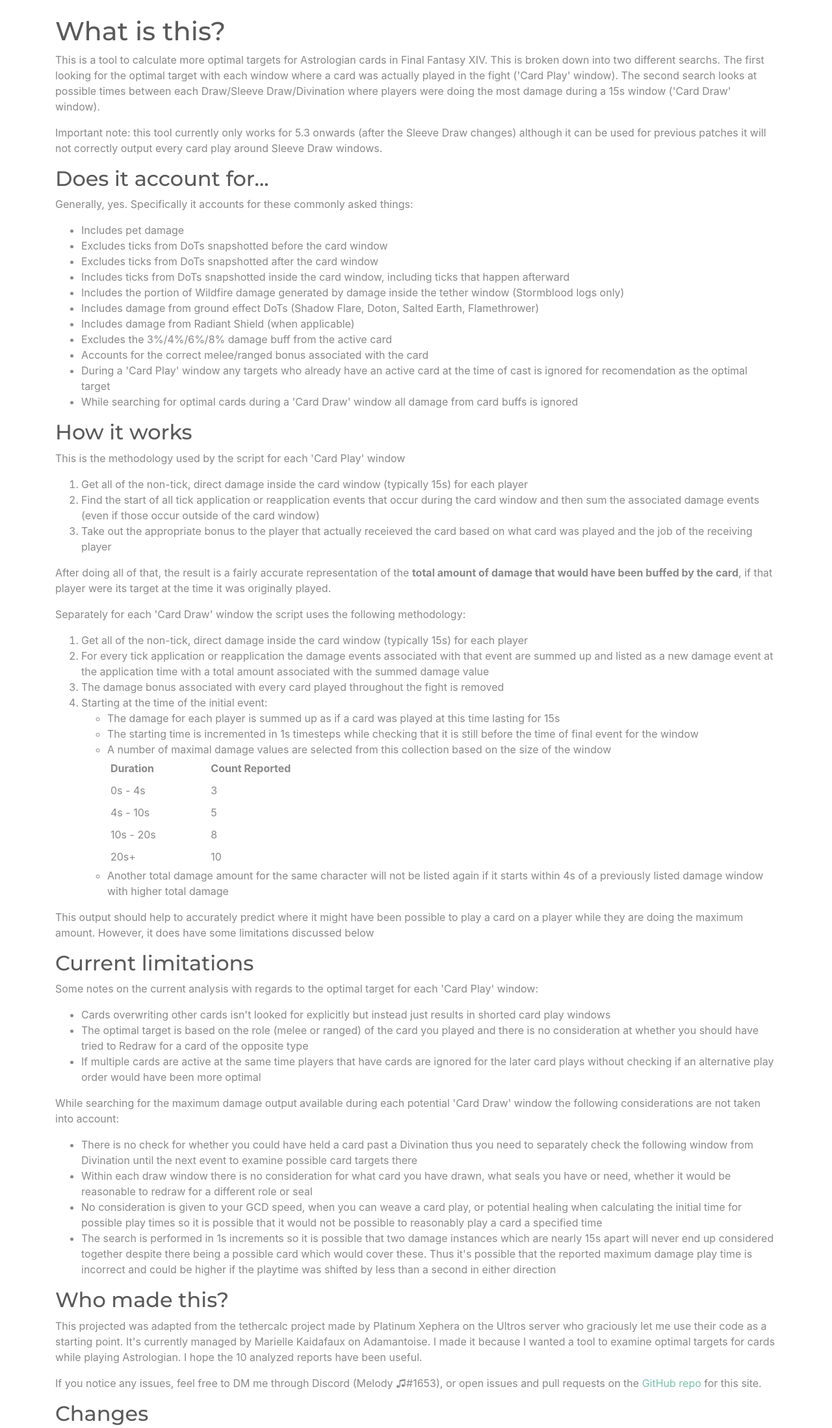
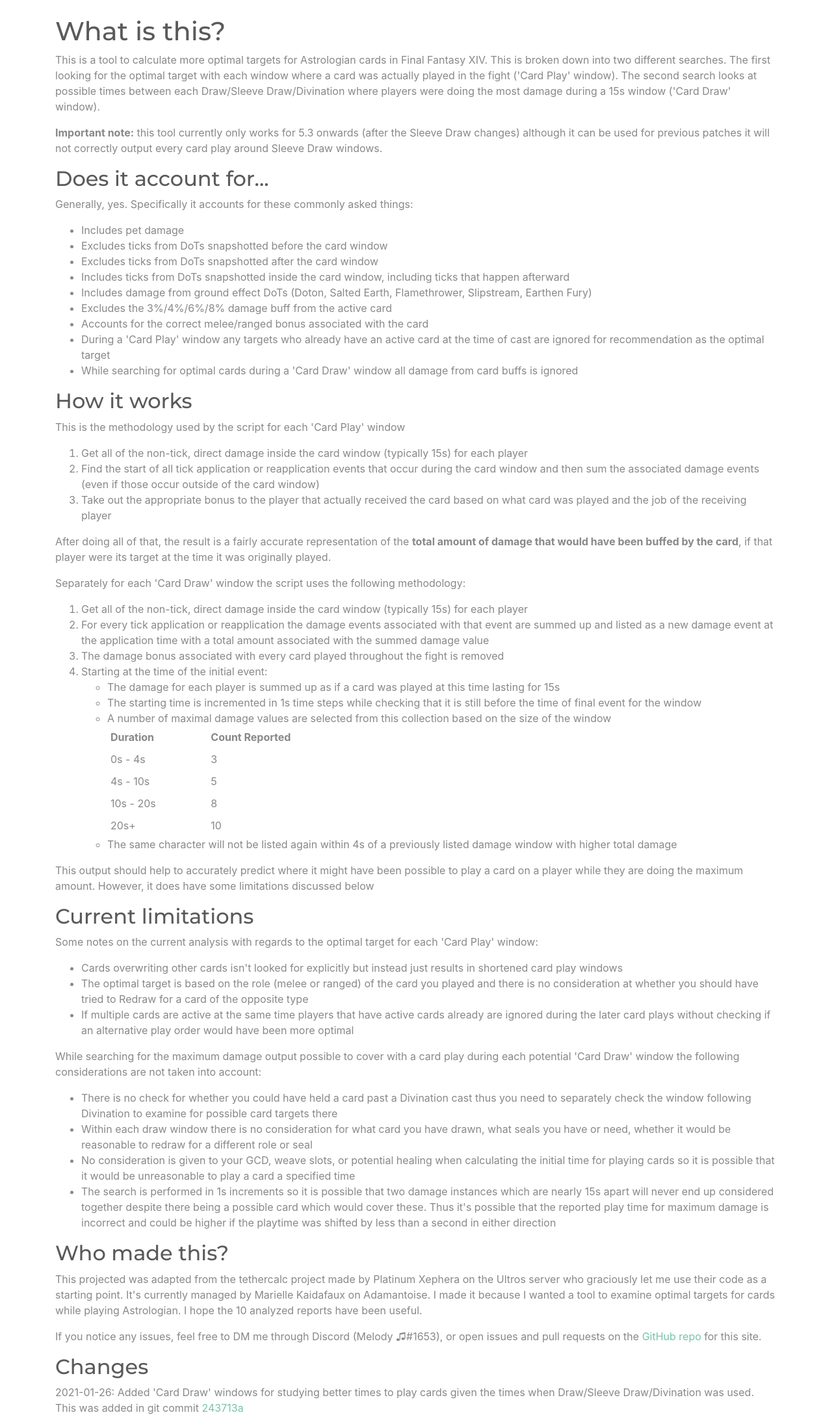
Before and after one commit to meldontaragon/astcardcalc, a Flask app: page /about in a window 1280 px wide. Shown: the part 56-2253 px from the top of the page at 65% size. Run offline with Flask 2, Linux system fonts and the light colour scheme; tables that the repository leaves empty hold one stand-in row (values such as "Sample post"); parts of the project's set-up code (start-up, migrations or seed data) failed here and were passed over; some libraries are stand-ins or nearby versions.

Commit message:
Fixed some errors, typos, or other issues on the about page; reverted the damage window search to 1s

```diff
--- a/cardcalc_cards.py
+++ b/cardcalc_cards.py
@@ -356,7 +356,7 @@ def cardcalc(report, fight_id, token):
 
         # 15s search window corresponding to possible card plays
         # during the draw window and then search it
-        search_window = SearchWindow(draw.start, draw.end, 15000, 3000)
+        search_window = SearchWindow(draw.start, draw.end, 15000, 1000)
         draw_window_damage_collection = search_burst_window(non_card_damage_report, search_window, actors)
 
         draw_window_duration = timedelta(milliseconds=(draw.end-draw.start)).total_seconds()
--- a/templates/about.html
+++ b/templates/about.html
@@ -3,9 +3,9 @@
 {% block content %}
 <h1>What is this?</h1>
 
-<p>This is a tool to calculate more optimal targets for Astrologian cards in Final Fantasy XIV. This is broken down into two different searchs. The first looking for the optimal target with each window where a card was actually played in the fight ('Card Play' window). The second search looks at possible times between each Draw/Sleeve Draw/Divination where players were doing the most damage during a 15s window ('Card Draw' window).</p>
+<p>This is a tool to calculate more optimal targets for Astrologian cards in Final Fantasy XIV. This is broken down into two different searches. The first looking for the optimal target with each window where a card was actually played in the fight ('Card Play' window). The second search looks at possible times between each Draw/Sleeve Draw/Divination where players were doing the most damage during a 15s window ('Card Draw' window).</p>
 
-<p>Important note: this tool currently only works for 5.3 onwards (after the Sleeve Draw changes) although it can be used for previous patches it will not correctly output every card play around Sleeve Draw windows.</p>
+<p><strong>Important note:</strong> this tool currently only works for 5.3 onwards (after the Sleeve Draw changes) although it can be used for previous patches it will not correctly output every card play around Sleeve Draw windows.</p>
 
 <h2>Does it account for...</h2>
 
@@ -15,12 +15,10 @@
     <li>Excludes ticks from DoTs snapshotted before the card window</li>
     <li>Excludes ticks from DoTs snapshotted after the card window</li>
     <li>Includes ticks from DoTs snapshotted inside the card window, including ticks that happen afterward</li>
-    <li>Includes the portion of Wildfire damage generated by damage inside the tether window (Stormblood logs only)</li>
-    <li>Includes damage from ground effect DoTs (Shadow Flare, Doton, Salted Earth, Flamethrower)</li>
-    <li>Includes damage from Radiant Shield (when applicable)</li>
+    <li>Includes damage from ground effect DoTs (Doton, Salted Earth, Flamethrower, Slipstream, Earthen Fury)</li>
     <li>Excludes the 3%/4%/6%/8% damage buff from the active card</li>
     <li>Accounts for the correct melee/ranged bonus associated with the card</li>
-    <li>During a 'Card Play' window any targets who already have an active card at the time of cast is ignored for recomendation as the optimal target</li>
+    <li>During a 'Card Play' window any targets who already have an active card at the time of cast are ignored for recommendation as the optimal target</li>
     <li>While searching for optimal cards during a 'Card Draw' window all damage from card buffs is ignored</li>
 </ul>
 
@@ -30,7 +28,7 @@
 <ol>
     <li>Get all of the non-tick, direct damage inside the card window (typically 15s) for each player</li>
     <li>Find the start of all tick application or reapplication events that occur during the card window and then sum the associated damage events (even if those occur outside of the card window)</li>
-    <li>Take out the appropriate bonus to the player that actually receieved the card based on what card was played and the job of the receiving player</li>
+    <li>Take out the appropriate bonus to the player that actually received the card based on what card was played and the job of the receiving player</li>
 </ol>
 
 <p>After doing all of that, the result is a fairly accurate representation of the <strong>total amount of damage that would have been buffed by the card</strong>, if that player were its target at the time it was originally played.</p>
@@ -43,7 +41,7 @@
     <li>Starting at the time of the initial event:</li>
         <ul>
             <li>The damage for each player is summed up as if a card was played at this time lasting for 15s</li>
-            <li>The starting time is incremented in 1s timesteps while checking that it is still before the time of final event for the window</li>
+            <li>The starting time is incremented in 1s time steps while checking that it is still before the time of final event for the window</li>
             <li>A number of maximal damage values are selected from this collection based on the size of the window</li>
             <table style="width:40%">
                 <tr>
@@ -67,7 +65,7 @@
                     <td>10</td>
                 </tr>
             </table>
-            <li>Another total damage amount for the same character will not be listed again if it starts within 4s of a previously listed damage window with higher total damage</li>
+            <li>The same character will not be listed again within 4s of a previously listed damage window with higher total damage</li>
         </ul>
 </ol>
 
@@ -76,16 +74,17 @@
 <h2>Current limitations</h2>
 <p>Some notes on the current analysis with regards to the optimal target for each 'Card Play' window:</p>
 <ul>
-    <li>Cards overwriting other cards isn't looked for explicitly but instead just results in shorted card play windows</li>
+    <li>Cards overwriting other cards isn't looked for explicitly but instead just results in shortened card play windows</li>
     <li>The optimal target is based on the role (melee or ranged) of the card you played and there is no consideration at whether you should have tried to Redraw for a card of the opposite type</li>
-    <li>If multiple cards are active at the same time players that have cards are ignored for the later card plays without checking if an alternative play order would have been more optimal</li>
+    <li>If multiple cards are active at the same time players that have active cards already are ignored during the later card plays without checking if an alternative play order would have been more optimal</li>
 </ul>
-<p>While searching for the maximum damage output available during each potential 'Card Draw' window the following considerations are not taken into account:</p>
+
+<p>While searching for the maximum damage output possible to cover with a card play during each potential 'Card Draw' window the following considerations are not taken into account:</p>
 <ul>
-    <li>There is no check for whether you could have held a card past a Divination thus you need to separately check the following window from Divination until the next event to examine possible card targets there</li>
+    <li>There is no check for whether you could have held a card past a Divination cast thus you need to separately check the window following Divination to examine for possible card targets there</li>
     <li>Within each draw window there is no consideration for what card you have drawn, what seals you have or need, whether it would be reasonable to redraw for a different role or seal</li>
-    <li>No consideration is given to your GCD speed, when you can weave a card play, or potential healing when calculating the initial time for possible play times so it is possible that it would not be possible to reasonably play a card a specified time</li>
-    <li>The search is performed in 1s increments so it is possible that two damage instances which are nearly 15s apart will never end up considered together despite there being a possible card which would cover these. Thus it's possible that the reported maximum damage play time is incorrect and could be higher if the playtime was shifted by less than a second in either direction</li>
+    <li>No consideration is given to your GCD, weave slots, or potential healing when calculating the initial time for playing cards so it is possible that it would be unreasonable to play a card a specified time</li>
+    <li>The search is performed in 1s increments so it is possible that two damage instances which are nearly 15s apart will never end up considered together despite there being a possible card which would cover these. Thus it's possible that the reported play time for maximum damage is incorrect and could be higher if the playtime was shifted by less than a second in either direction</li>
 </ul>
 
 <h2>Who made this?</h2>
```
Also changed, not shown: 1 other file.
